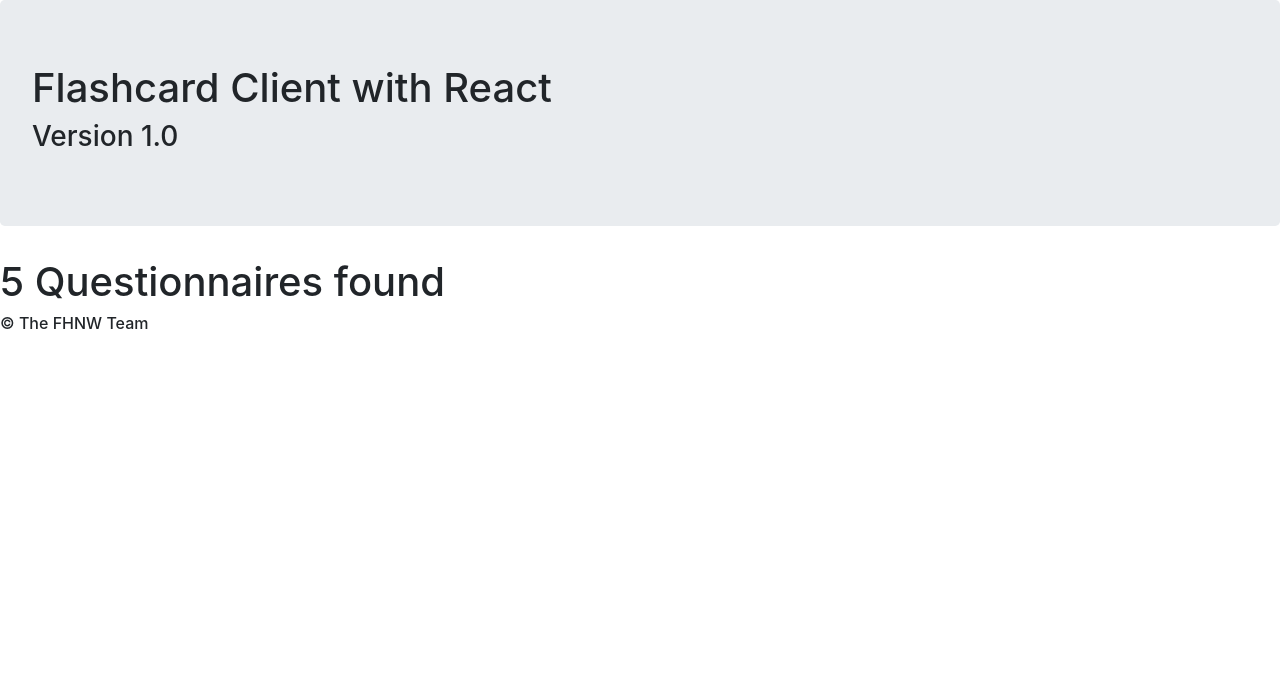
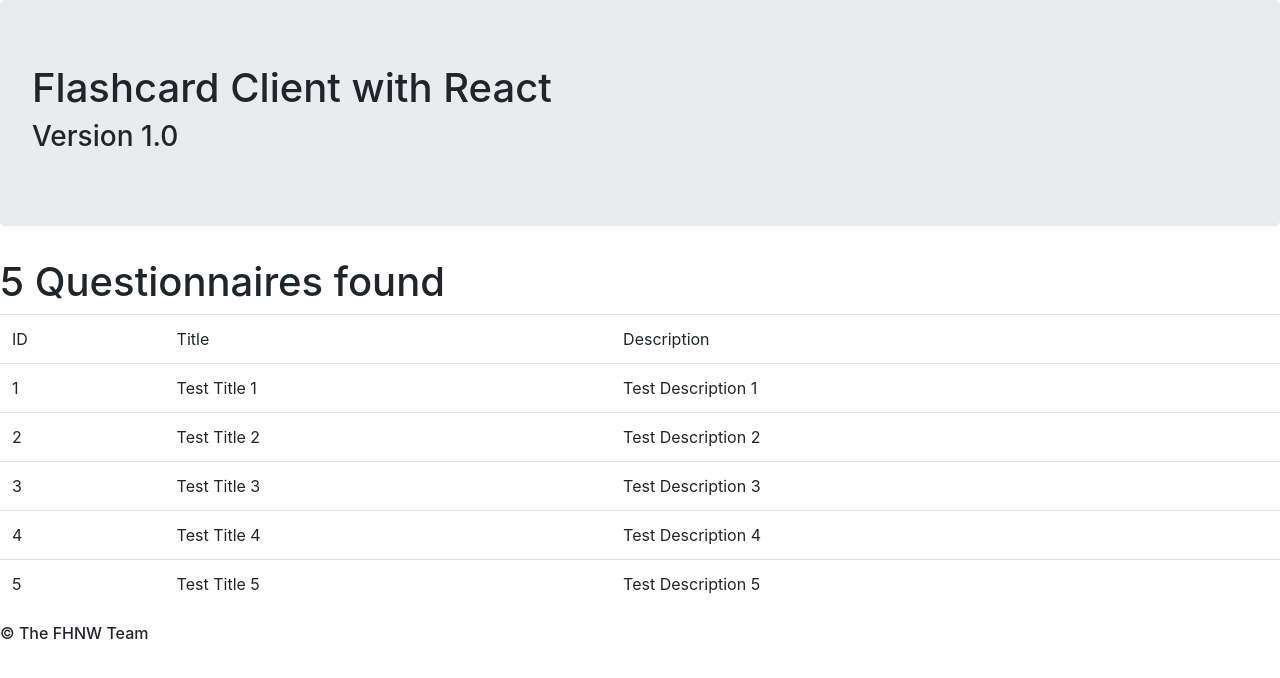
Before and after one commit to sam-howl/fhnw-webfr, a React (Create React App) app in the folder flashcard-react-standalone/: page / in a window 1280 px wide. Shown: the top 678 px of the page. Built offline with nearby package versions, Linux system fonts and the light colour scheme.

Commit message:
AB15 korrekturen / AB16

```diff
--- a/flashcard-react-standalone/src/App.js
+++ b/flashcard-react-standalone/src/App.js
@@ -4,14 +4,23 @@ import Header from './app/Header';
 import Footer from './app/Footer';
 import QuestionnaireController from './questionnaire/QuestionnaireContainer';
 
-function App() {
-  return (
-    <div>
+// function App() {
+//   return (
+//     <div>
+//     <Header title="Flashcard Client with React" subtitle="Version 1.0" />
+//     <QuestionnaireController />
+//     <Footer message="The FHNW Team" />
+//     </div>
+//   );
+// }
+
+//sollte auch funktional gemacht sein
+const App = () => (
+  <div>
     <Header title="Flashcard Client with React" subtitle="Version 1.0" />
     <QuestionnaireController />
-    <Footer message="© The FHNW Team" />
+    <Footer message="The FHNW Team" />
     </div>
-  );
-}
+)
 
 export default App;
--- a/flashcard-react-standalone/src/app/Footer.js
+++ b/flashcard-react-standalone/src/app/Footer.js
@@ -4,6 +4,6 @@ import React from 'react';
 
 
 const Footer = ({ message }) => (
-    <h6>{message}</h6>
+    <h6>&copy; {message}</h6>
 )
 export default Footer;
--- a/flashcard-react-standalone/src/questionnaire/QuestionnaireContainer.js
+++ b/flashcard-react-standalone/src/questionnaire/QuestionnaireContainer.js
@@ -1,8 +1,20 @@
 import React from 'react';
+import QuestionnaireTable from './QuestionnaireTable';
 
 export default class QuestionnaireContainer extends React.Component {
+    // <h1>{this.state.questionnaires.length} Questionnaires found</h1> sollte es dann unten sein
+    // contstructor(props) {
+    //     super(props);
+    //     this.state = {
+    //         questionnaires: this.props.qs
+    //     }
+    // }
     render() {
-        return <h1>{this.props.qs.length} Questionnaires found</h1>
+        return(
+        <div>
+            <h1>{this.props.qs.length} Questionnaires found</h1>
+            <QuestionnaireTable list={this.props.qs} />
+        </div>)
     }
 }
 
--- /dev/null
+++ b/flashcard-react-standalone/src/questionnaire/QuestionnaireTable.js
@@ -0,0 +1,20 @@
+import React from 'react';
+import QuestionnaireTableElement from './QuestionnaireTableElement';
+import { Table } from 'react-bootstrap';
+
+export default class QestionnaireTable extends React.Component {
+
+    render() {
+        return (<Table striped hover >
+            <tr>
+                <td>ID</td>
+                <td>Title</td>
+                <td>Description</td>
+            </tr>
+            {this.props.list.map((e) =>
+                <QuestionnaireTableElement element={e} />
+            )}
+
+        </Table>)
+    }
+}
--- /dev/null
+++ b/flashcard-react-standalone/src/questionnaire/QuestionnaireTableElement.js
@@ -0,0 +1,14 @@
+import React from 'react';
+
+export default class QuestionnaireTableElement extends React.Component {
+
+    render() {
+        return (
+        <tr>
+            <td>{this.props.element.id}</td>
+            <td>{this.props.element.title}</td>
+            <td>{this.props.element.description}</td>
+        </tr>
+        )
+    }
+}
```
